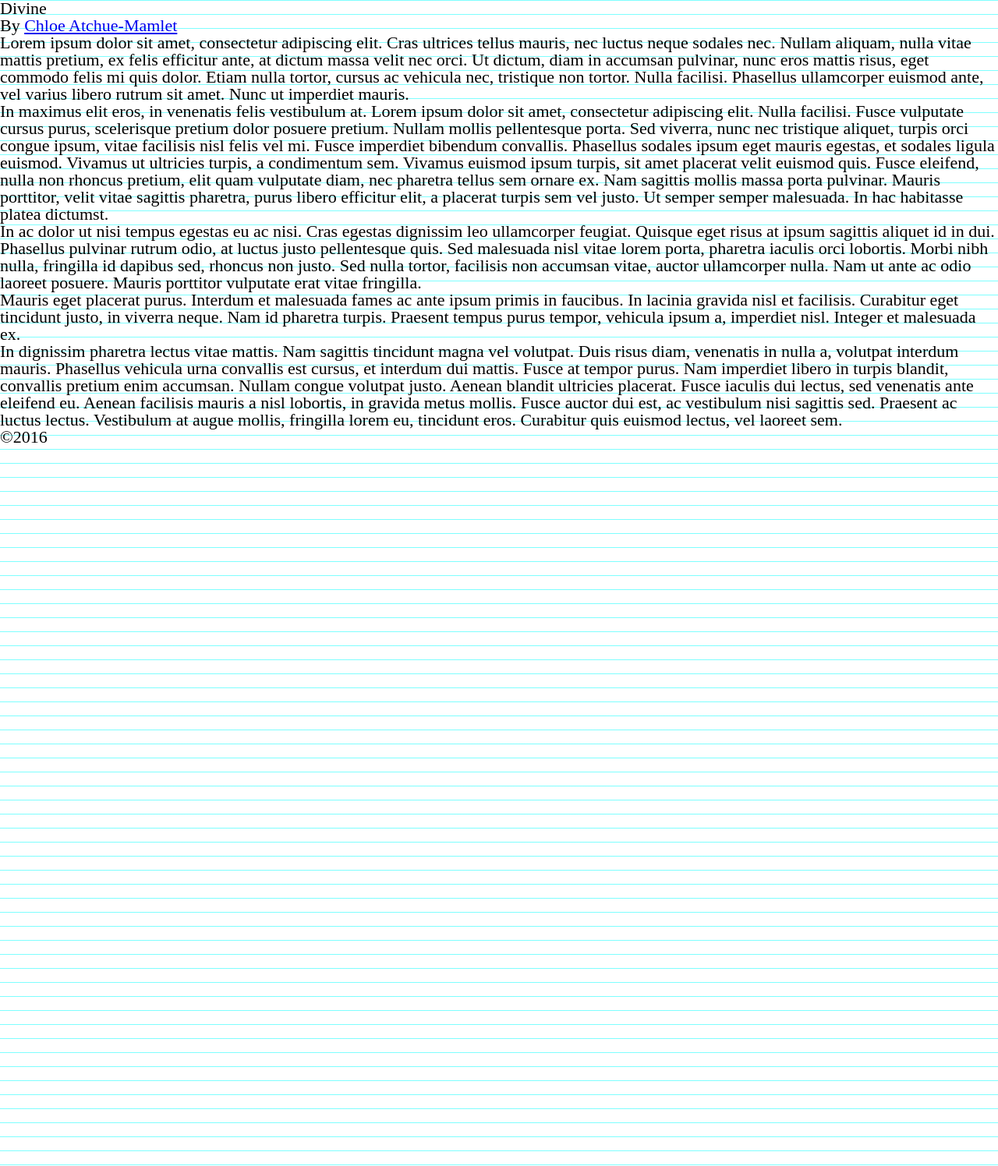
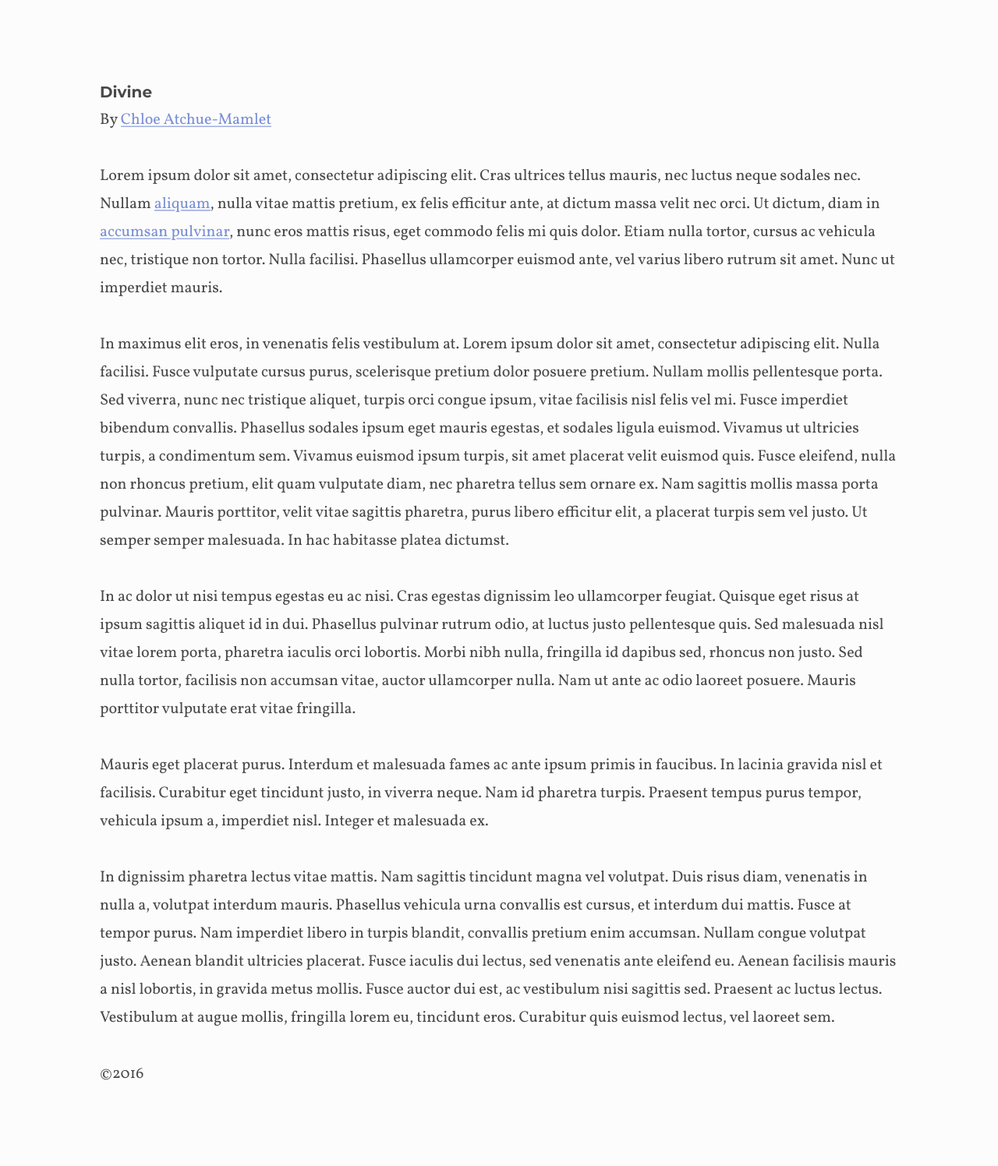
Before and after one commit to chloeam/divine, a Jekyll site: the page built from index.html, in a window 1280 px wide. Shown: the whole page at 78% size. Built offline with Jekyll 4.4.1, drawn with Linux system fonts in a browser that asks for light colours.

Commit message:
font-size mixin seems to work now

```diff
--- a/_includes/google-fonts.html
+++ b/_includes/google-fonts.html
@@ -0,0 +1 @@
+<link href="https://fonts.googleapis.com/css?family=Montserrat:400,700|Vollkorn:400,400i,700,700i" rel="stylesheet">
--- a/_sass/divine/abstracts/_mixins.scss
+++ b/_sass/divine/abstracts/_mixins.scss
@@ -11,14 +11,15 @@
 
 // MEDIA QUERIES
 
+// STATUS: WORKING
 // Recommended media query: uses min-width for mobile-first development
 @mixin larger-than($break) {
   // Retrieves value from map and converts to ems
   $value: map-get($breakpoints, $break);
-  $value-in-ems: #{$value / 16 * 1em};
 
   // If the breakpoint exists in the map
   @if $value != null {
+    $value-in-ems: #{$value / 16 * 1em};
     // Prints a media query based on the value
     @media screen and (min-width: $value-in-ems) {
       @content;
@@ -31,9 +32,12 @@
   }
 }
 
+// want to do @mixin at-breakpoing($break) for specific breakpoints
+
 
 // RESPONSIVE ROOT SIZES
 
+// STATUS: WORKING
 @mixin root-size {
   // Set root font size for smallest screen size
   font-size: nth($roots, 1) / 16 * 100%;
@@ -82,11 +86,7 @@
 //
 //   };
 
-// $breaks: map-values($breakpoints);
-// $break-names: map-keys($breakpoints);
-// $roots: map-values($spreads);
-$scale-maps: map-keys($modular-scale);
-
+// STATUS: NOT WORKING
 @function map-deep-get($map, $keys...) {
   @each $key in $keys {
     $map: map-get($map, $key);
@@ -94,6 +94,16 @@
   @return $map;
 }
 
+// $breaks: map-values($breakpoints);
+// $break-names: map-keys($breakpoints);
+// $roots: map-values($spreads);
+$scale-maps: map-keys($modular-scale);
+
+// STATUS: NOT WORKING
+
+// @include font-size(zeta) -> font size: zeta for all breakpoints
+// @include font-size(zeta, m) -> font-size: zeta for break-m and up
+// @include font-size(22, l) -> font-size: 22px for break-l and up
 @mixin font-size($fontsize, $breakpoint: xs) {
   // variables
   $given-breakpoint: break-#{$breakpoint};
@@ -114,7 +124,7 @@
       // $fontsize-value: deep-map-get($modular-scale, "scale-m", "zeta");
       $fontsize-value: map-get(map-get($modular-scale, $specific-scale-map), $fontsize); //works, but hacky
 
-      @include larger-than($given-breakpoint) {
+      @include larger-than(nth($break-names, $i)) {
         font-size: $fontsize-value * 1px;
       }
     }
@@ -125,6 +135,7 @@
 }
 
 
+
   // Assign given breakpoint
   // Loop through breakpoints
   // Get scale associated with that breakpoint
--- a/_sass/divine/abstracts/_variables.scss
+++ b/_sass/divine/abstracts/_variables.scss
@@ -12,6 +12,7 @@
   break-l: 1024,
   break-xl: 1600
 ) !default;
+
 
 // Max width
 // The widest the content will go, even at the largest screen
--- a/_sass/divine/base/_base.scss
+++ b/_sass/divine/base/_base.scss
@@ -1,7 +1,19 @@
 body {
   // Next three lines toggle background baseline grid.
   // Helpful for vertical rhythm
-  background-image: linear-gradient(to bottom, cyan 0, rgba(255,255,255,0) 1px);
-  background-repeat: repeat-y;
-  background-size: 100% 1rem;
+  // background-image: linear-gradient(to bottom, cyan 0, rgba(255,255,255,0) 1px);
+  // background-repeat: repeat-y;
+  // background-size: 100% 1rem;
+
+  width: 80%;
+  max-width: $max-width;
+  margin: 100px auto;
+
+  // @include larger-than(break-xs) {
+  //   background: pink;
+  // }
+  //
+  // @include larger-than(break-m) {
+  //   background: lightblue;
+  // }
 }
--- a/_sass/divine/base/_typography.scss
+++ b/_sass/divine/base/_typography.scss
@@ -1,7 +1,38 @@
 html {
   @include root-size;
+  background: $background-color;
 }
 
 body {
   @include font-size(zeta);
+  line-height: 2rem;
+  font-family: $body-type;
+  color: $text-color;
 }
+
+h1, h2, h3, h4, h5, h6 {
+  font-family: $heading-type;
+  font-weight: $heading-weight;
+}
+
+p {
+  margin-bottom: 2rem;
+}
+
+a {
+  background-image: linear-gradient(to bottom,rgba(0, 0, 0, 0) 50%,lighten($link-color,10%) 50%);
+  background-position: 0 80%;
+  background-repeat: repeat-x;
+  text-decoration: none;
+  background-size: 100% 0.15rem;
+  color: $link-color;
+  text-shadow: 0.1rem 0 $background-color,
+               0.15rem 0 $background-color,
+              -0.1rem 0 $background-color,
+              -0.15rem 0 $background-color;
+
+  &:hover {
+    color: $hover-color;
+    text-decoration: none;
+  }
+}
--- a/index.html
+++ b/index.html
@@ -3,7 +3,7 @@
 ---
 
 <p>
-  Lorem ipsum dolor sit amet, consectetur adipiscing elit. Cras ultrices tellus mauris, nec luctus neque sodales nec. Nullam aliquam, nulla vitae mattis pretium, ex felis efficitur ante, at dictum massa velit nec orci. Ut dictum, diam in accumsan pulvinar, nunc eros mattis risus, eget commodo felis mi quis dolor. Etiam nulla tortor, cursus ac vehicula nec, tristique non tortor. Nulla facilisi. Phasellus ullamcorper euismod ante, vel varius libero rutrum sit amet. Nunc ut imperdiet mauris.
+  Lorem ipsum dolor sit amet, consectetur adipiscing elit. Cras ultrices tellus mauris, nec luctus neque sodales nec. Nullam <a href="#">aliquam</a>, nulla vitae mattis pretium, ex felis efficitur ante, at dictum massa velit nec orci. Ut dictum, diam in <a href="#">accumsan pulvinar</a>, nunc eros mattis risus, eget commodo felis mi quis dolor. Etiam nulla tortor, cursus ac vehicula nec, tristique non tortor. Nulla facilisi. Phasellus ullamcorper euismod ante, vel varius libero rutrum sit amet. Nunc ut imperdiet mauris.
 </p>
 
 <p>
```
